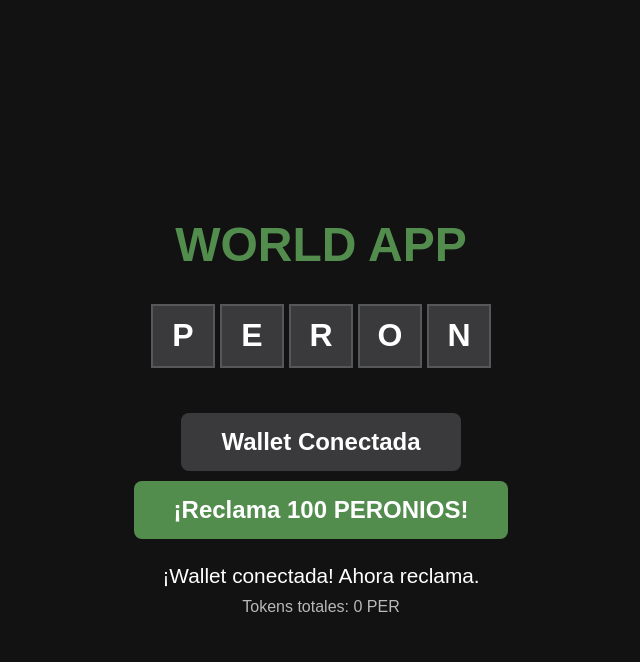
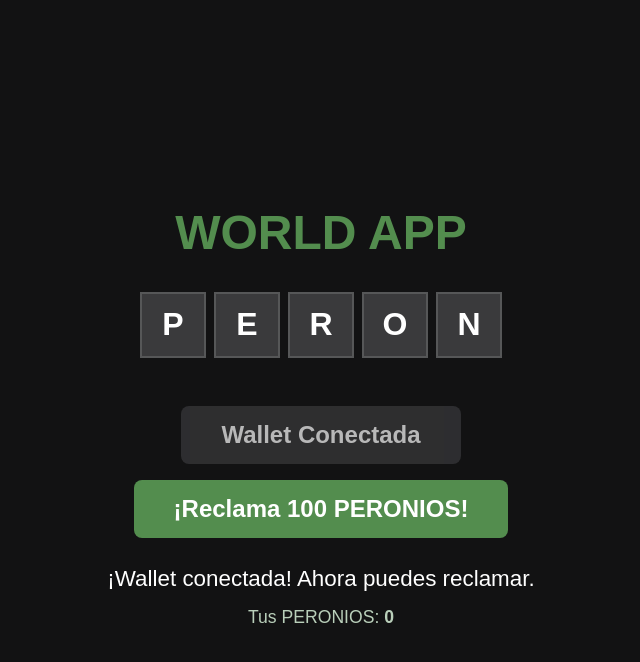
Before and after one commit to BraianFG/peronio, a plain HTML site: page index.html in a window 1280 px wide. Both pictures are taken after a click on the button "Conectar Wallet World". Shown: the whole page, without its empty margins (319-959 px from the left). Drawn offline with Linux system fonts and the light colour scheme; a web font is replaced by a local one.

Commit message:
Update index.html
Signed-off-by: BraianFG <55467665+BraianFG@users.noreply.github.com>

```diff
--- a/index.html
+++ b/index.html
@@ -3,71 +3,24 @@
 <head>
   <meta charset="UTF-8" />
   <meta name="viewport" content="width=device-width, initial-scale=1.0"/>
-  <title>WORLD APP - Reclama Peronios</title>
+  <title>WORLD APP - Peronio Claim</title>
   <style>
     @import url('https://fonts.googleapis.com/css2?family=Clear+Sans:wght@700&display=swap');
-
-    body {
-      margin: 0;
-      height: 100vh;
-      background: #121213;
-      color: white;
-      font-family: 'Clear Sans', sans-serif;
-      display: flex;
-      flex-direction: column;
-      align-items: center;
-      justify-content: center;
-    }
-    h1 {
-      font-size: 3rem;
-      margin-bottom: 2rem;
-      color: #538d4e;
-    }
-    .grid {
-      display: grid;
-      grid-template-columns: repeat(5, 1fr);
-      gap: 5px;
-      margin-bottom: 40px;
-    }
-    .tile {
-      width: 60px;
-      height: 60px;
-      background: #3a3a3c;
-      border: 2px solid #565758;
-      display: flex;
-      align-items: center;
-      justify-content: center;
-      font-size: 2rem;
-      font-weight: bold;
-      text-transform: uppercase;
-    }
-    .green { background: #538d4e; border-color: #538d4e; color: white; animation: pop 0.2s; }
-    button {
-      padding: 15px 40px;
-      font-size: 1.5rem;
-      font-weight: bold;
-      background: #538d4e;
-      color: white;
-      border: none;
-      border-radius: 8px;
-      cursor: pointer;
-      transition: 0.2s;
-      margin: 5px;
-    }
-    button:hover { background: #6aaa64; }
-    button:disabled { background: #3a3a3c; cursor: not-allowed; }
-    .message { margin-top: 20px; font-size: 1.3rem; }
-    .wallet-info { margin-top: 10px; font-size: 1rem; color: #b9b9b9; }
-    @keyframes pop {
-      0% { transform: scale(1); }
-      50% { transform: scale(1.2); }
-      100% { transform: scale(1); }
-    }
+    body {margin:0;height:100vh;background:#121213;color:white;font-family:'Clear Sans',sans-serif;display:flex;flex-direction:column;align-items:center;justify-content:center;}
+    h1 {font-size:3rem;margin-bottom:2rem;color:#538d4e;}
+    .grid {display:grid;grid-template-columns:repeat(5,1fr);gap:8px;margin-bottom:40px;}
+    .tile {width:62px;height:62px;background:#3a3a3c;border:2px solid #565758;display:flex;align-items:center;justify-content:center;font-size:2rem;font-weight:bold;text-transform:uppercase;}
+    .green {background:#538d4e !important;border-color:#538d4e !important;color:white;animation:pop .2s;}
+    button {padding:15px 40px;font-size:1.5rem;font-weight:bold;background:#538d4e;color:white;border:none;border-radius:8px;cursor:pointer;transition:.2s;margin:8px;}
+    button:hover:not(:disabled) {background:#6aaa64;}
+    button:disabled {background:#3a3a3c;cursor:not-allowed;opacity:0.7;}
+    .message {margin-top:20px;font-size:1.4rem;}
+    .wallet-info {margin-top:15px;font-size:1.1rem;color:#b9cfba;}
+    @keyframes pop {0%{transform:scale(1)}50%{transform:scale(1.2)}100%{transform:scale(1)}}
   </style>
 </head>
 <body>
   <h1>WORLD APP</h1>
-
   <div class="grid" id="grid">
     <div class="tile">P</div>
     <div class="tile">E</div>
@@ -78,83 +31,84 @@
 
   <button id="connectBtn">Conectar Wallet World</button>
   <button id="claimBtn" disabled>¡Reclama 100 PERONIOS!</button>
+
   <div class="message" id="message"></div>
-  <div class="wallet-info" id="walletInfo">Tokens totales: <span id="totalTokens">0</span> PER</div>
+  <div class="wallet-info">Tus PERONIOS: <strong id="totalTokens">0</strong></div>
 
   <script>
-    const connectBtn = document.getElementById("connectBtn");
-    const claimBtn = document.getElementById("claimBtn");
-    const message = document.getElementById("message");
-    const totalTokensSpan = document.getElementById("totalTokens");
-    const tiles = document.querySelectorAll(".tile");
-    const KEY_CLAIM = "worldl_last_claim";
-    const KEY_TOKENS = "worldl_total_peronios";
-    const KEY_WALLET = "worldl_wallet_connected";
+    const connectBtn   = document.getElementById("connectBtn");
+    const claimBtn     = document.getElementById("claimBtn");
+    const message      = document.getElementById("message");
+    const totalTokens  = document.getElementById("totalTokens");
+    const tiles        = document.querySelectorAll(".tile");
 
-    let isConnected = localStorage.getItem(KEY_WALLET) === "true";
-    let totalTokens = parseInt(localStorage.getItem(KEY_TOKENS)) || 0;
-    totalTokensSpan.textContent = totalTokens;
+    const KEY_WALLET   = "peronio_wallet_connected";
+    const KEY_CLAIM    = "peronio_last_claim";
+    const KEY_BALANCE  = "peronio_balance";
 
-    function canClaim() {
+    // Cargar estado al iniciar
+    let walletConnected = localStorage.getItem(KEY_WALLET) === "true";
+    let balance = parseInt(localStorage.getItem(KEY_BALANCE)) || 0;
+    totalTokens.textContent = balance;
+
+    function canClaimToday() {
       const last = localStorage.getItem(KEY_CLAIM);
       if (!last) return true;
       const diff = Date.now() - parseInt(last);
-      return diff >= 24 * 60 * 60 * 1000; // 24 horas
+      return diff >= 24 * 60 * 60 * 1000; // 24h
     }
 
-    function connectWallet() {
-      // Mock conexión a World App SDK (en real: usa worldcoin.org/developers SDK)
-      // Ejemplo real: await worldcoin.verifyProof({ ... });
-      isConnected = true;
-      localStorage.setItem(KEY_WALLET, "true");
-      connectBtn.textContent = "Wallet Conectada";
-      connectBtn.disabled = true;
-      connectBtn.style.background = "#3a3a3c";
-      if (canClaim()) {
+    function updateUI() {
+      // Estado wallet
+      if (walletConnected) {
+        connectBtn.textContent = "Wallet Conectada";
+        connectBtn.disabled = true;
+        connectBtn.style.background = "#3a3a3c";
+      }
+
+      // Estado reclamo
+      if (walletConnected && canClaimToday()) {
         claimBtn.disabled = false;
-      }
-      message.textContent = "¡Wallet conectada! Ahora reclama.";
-    }
-
-    function claimTokens() {
-      if (!isConnected) return;
-
-      // Animación Wordle-style
-      tiles.forEach((tile, i) => {
-        setTimeout(() => {
-          tile.classList.add("green");
-        }, i * 150);
-      });
-
-      totalTokens += 100;
-      localStorage.setItem(KEY_TOKENS, totalTokens.toString());
-      totalTokensSpan.textContent = totalTokens;
-      message.textContent = "¡+100 PERONIOS reclamados! Vuelve mañana.";
-      localStorage.setItem(KEY_CLAIM, Date.now().toString());
-      claimBtn.disabled = true;
-      claimBtn.textContent = "Ya reclamaste hoy";
-
-      // Mock API call a World App (en real: POST a tu backend para mint tokens)
-      // fetch('https://tu-api.worldapp.com/claim', { method: 'POST', body: JSON.stringify({ amount: 100, user: walletAddress }) });
-      console.log("Reclamo enviado a World App API");
-    }
-
-    // Comprobar conexión y reclamo
-    if (isConnected) {
-      connectBtn.textContent = "Wallet Conectada";
-      connectBtn.disabled = true;
-      connectBtn.style.background = "#3a3a3c";
-      if (canClaim()) {
-        claimBtn.disabled = false;
-      } else {
+        claimBtn.textContent = "¡Reclama 100 PERONIOS!";
+        message.textContent = "";
+      } else if (walletConnected && !canClaimToday()) {
         const next = new Date(parseInt(localStorage.getItem(KEY_CLAIM)) + 24*60*60*1000);
-        message.textContent = `Vuelve en ${next.toLocaleTimeString()}`;
+        message.textContent = `Ya reclamaste hoy · Vuelve a las ${next.toLocaleTimeString([], {hour:'2-digit', minute:'2-digit'})}`;
+        claimBtn.disabled = true;
+        claimBtn.textContent = "Ya reclamaste hoy";
         tiles.forEach(t => t.classList.add("green"));
       }
     }
 
-    connectBtn.onclick = connectWallet;
-    claimBtn.onclick = claimTokens;
+    // Conectar wallet (mock, en producción usarías World ID SDK)
+    connectBtn.onclick = () => {
+      walletConnected = true;
+      localStorage.setItem(KEY_WALLET, "true");
+      updateUI();
+      message.textContent = "¡Wallet conectada! Ahora puedes reclamar.";
+    };
+
+    // Reclamar
+    claimBtn.onclick = () => {
+      if (!walletConnected || !canClaimToday()) return;
+
+      // Animación
+      tiles.forEach((tile, i) => {
+        setTimeout(() => tile.classList.add("green"), i * 150);
+      });
+
+      // Sumar tokens
+      balance += 100;
+      localStorage.setItem(KEY_BALANCE, balance);
+      localStorage.setItem(KEY_CLAIM, Date.now().toString());
+      totalTokens.textContent = balance;
+
+      message.textContent = "¡+100 PERONIOS reclamados! Vuelve mañana.";
+      updateUI();
+    };
+
+    // Inicializar UI al cargar la página
+    updateUI();
   </script>
 </body>
 </html>
```
